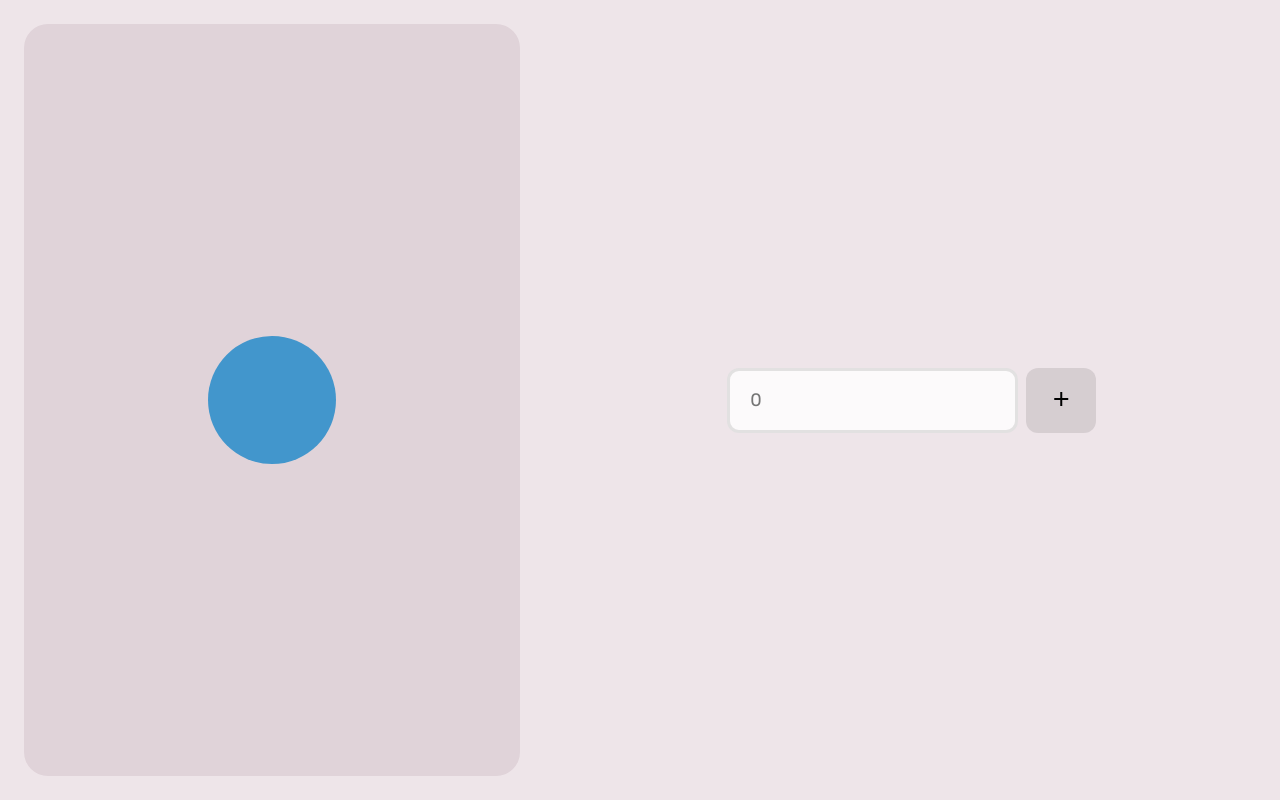
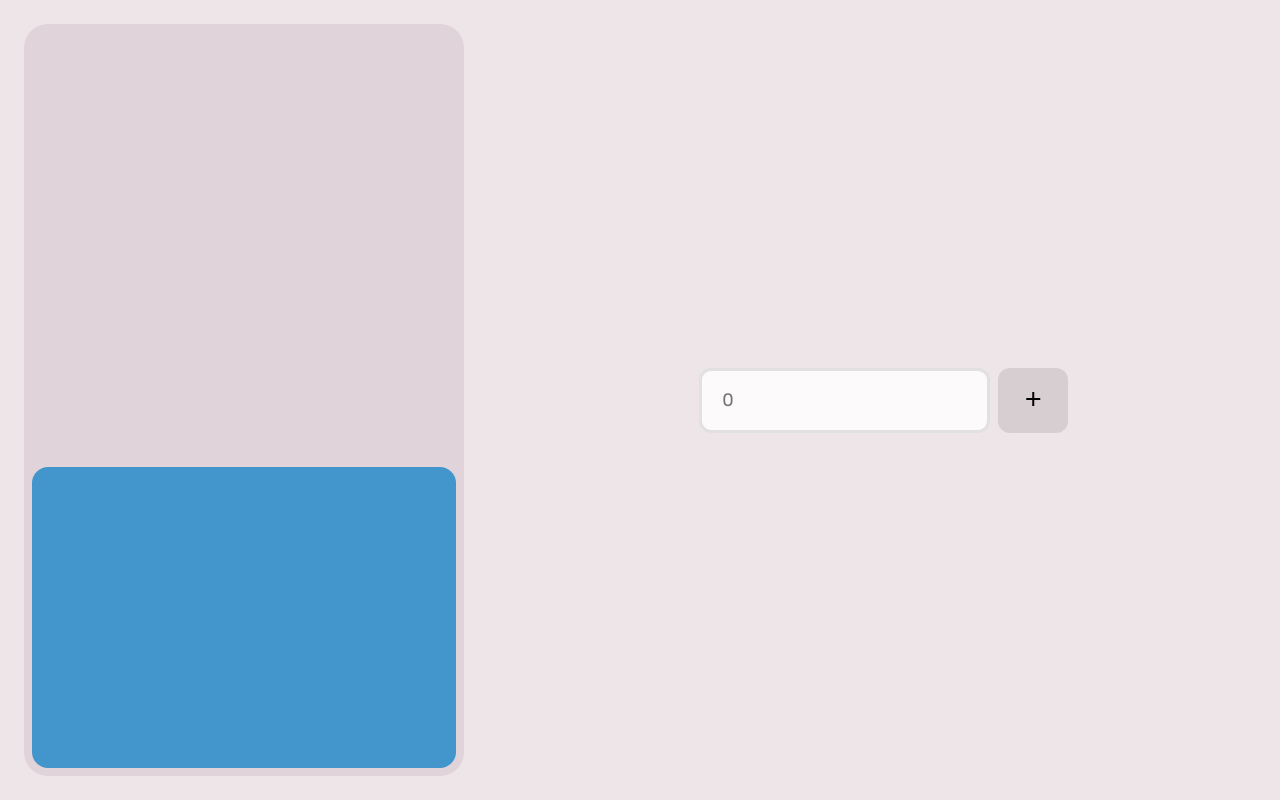
Before and after one commit to quentinguidee/water, a React (Create React App) app in the folder frontend/: page / in a window 1280 px wide. Built offline with nearby package versions, Linux system fonts and the light colour scheme.

Commit message:
[frontend] Improve water design

```diff
--- a/frontend/src/components/ConsumptionVisualizer/ConsumptionVisualizer.module.sass
+++ b/frontend/src/components/ConsumptionVisualizer/ConsumptionVisualizer.module.sass
@@ -2,7 +2,8 @@
 
 .visualizer
     display: inline-block
-    border-radius: 50%
-    width: 128px
-    height: 128px
+    width: 100%
+    height: 40%
     background-color: $water
+    border-radius: 16px
+    margin: 8px
--- a/frontend/src/pages/Home/Home.module.sass
+++ b/frontend/src/pages/Home/Home.module.sass
@@ -12,8 +12,9 @@
     background-color: $secondary-background
     display: flex
     justify-content: center
-    align-items: center
+    align-items: end
     border-radius: 24px
+    overflow: hidden
     margin: 24px
 
 .right
```
